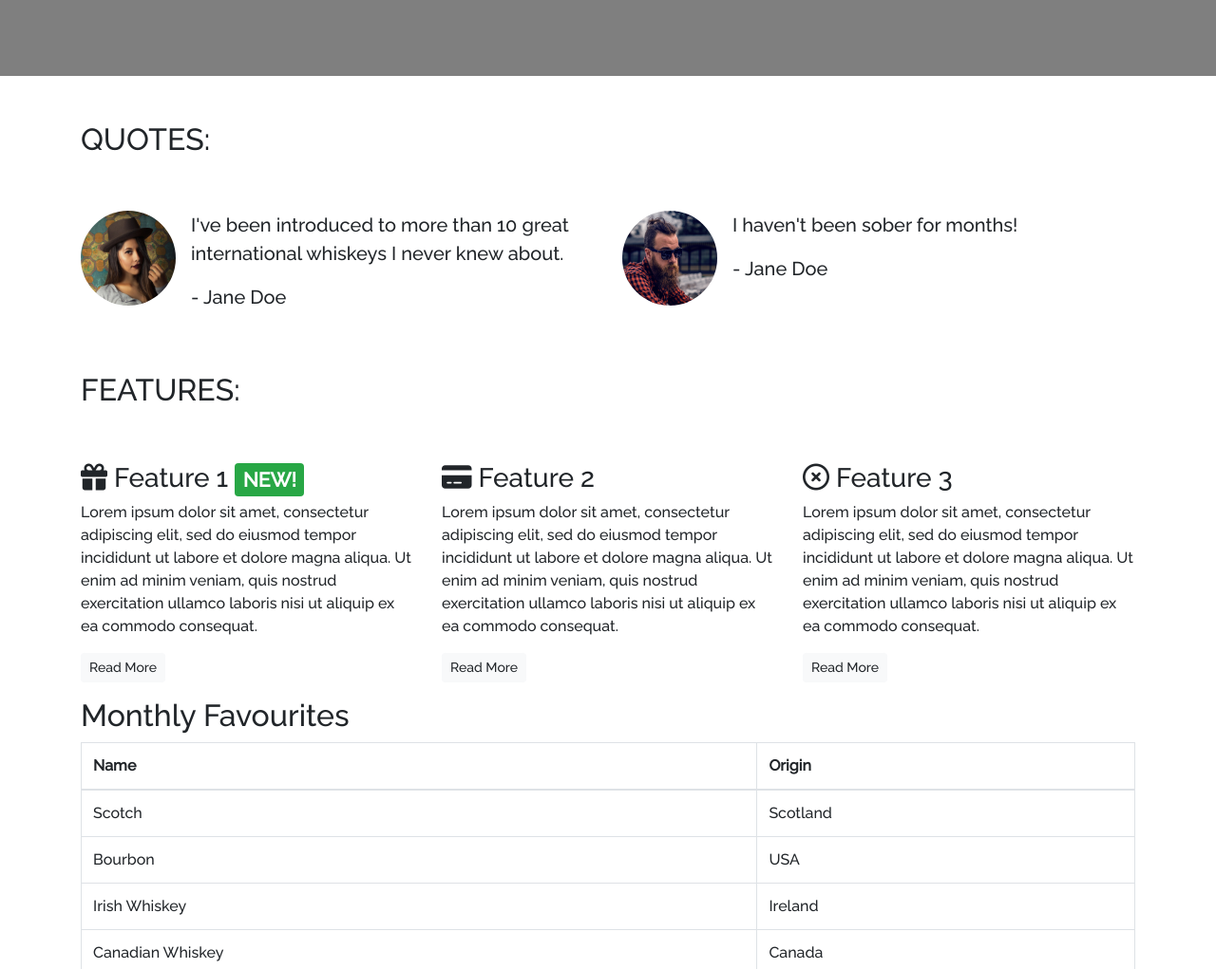
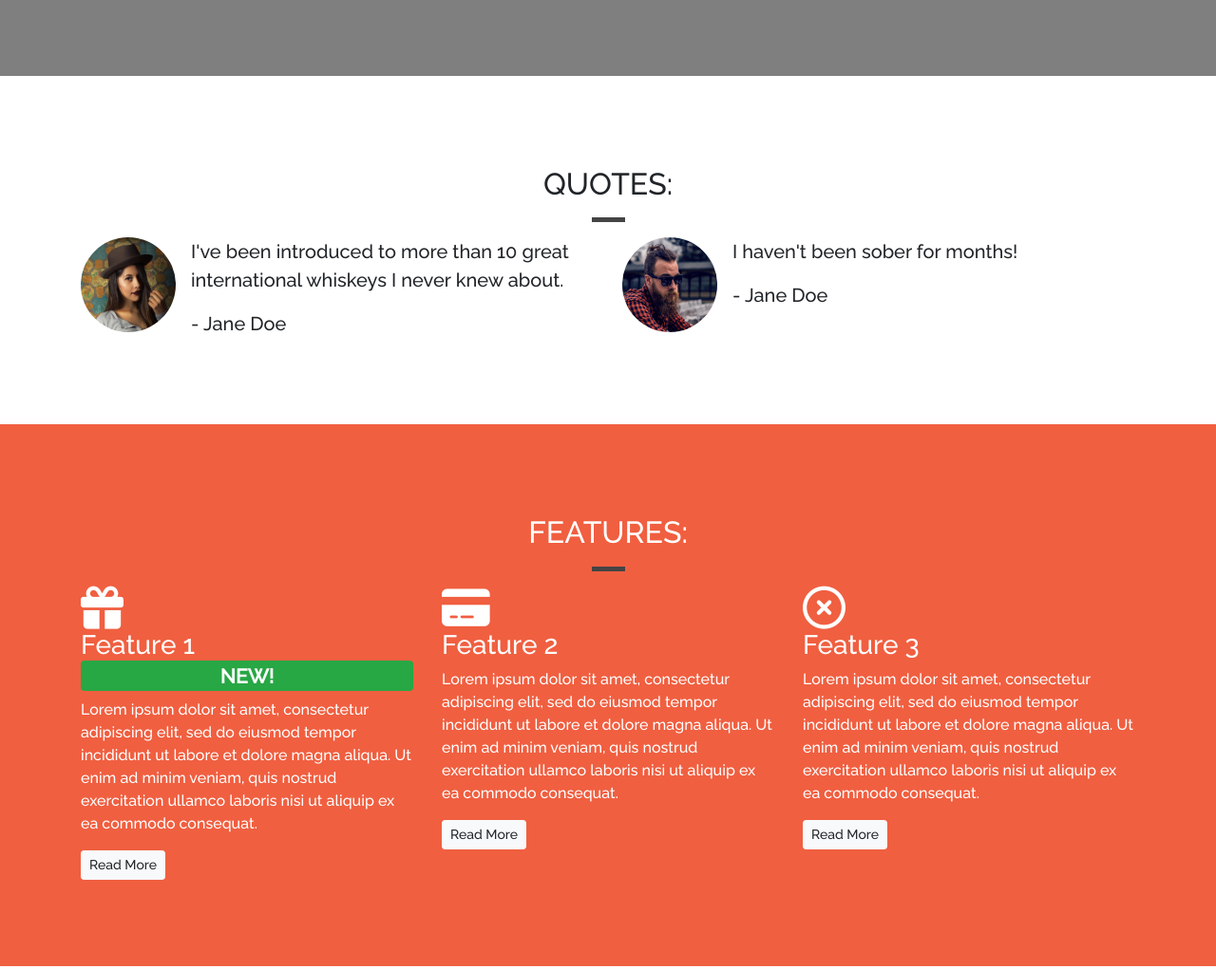
Before and after one commit to AmyB173/bootstrap-practice, a plain HTML site: page index.html in a window 1280 px wide. Shown: the part 720-1741 px from the top of the page at 95% size. Drawn offline with nearby package versions, Linux system fonts and the light colour scheme.

Commit message:
update styling to make it look more unique

```diff
--- a/css/style.css
+++ b/css/style.css
@@ -32,6 +32,18 @@ body {
 .container-features {}
 
 .container-monthlyfav {}
+
+.page-header {
+    margin-top: 20px;
+
+    text-align: center;
+
+    /* display: flex;
+
+    position: center;
+    justify-content: center; */
+
+}
 
  /*Navbar*/
 
@@ -91,6 +103,7 @@ body {
     width: 75px;
     height: 5px;
     border: 0;
+    background-color: #444;
 
 }
 .block-divider--orange {
@@ -99,6 +112,21 @@ body {
 
 .block-divider--short {
     width: 35px;
+}
+/*Content containers*/
+.content-container {
+    padding-top: 75px;
+    padding-bottom: 75px;
+
+}
+
+.container-wrapper {
+
+}
+
+.container-wrapper--red {
+    background-color: #f05f40;
+    color: white;
 }
 
  /*buttons*/
@@ -124,3 +152,7 @@ body {
     background-color: #ddb9b0;
     border-color: #dd8876;
  }
+
+ .features i {
+    font-size: 45px;
+ }
--- a/index.html
+++ b/index.html
@@ -66,13 +66,16 @@
             <div class="d-none d-md-block">
                 <p class="navbar-text my-auto mr-2"><i>Great whiskey delivered to your door!</i></p>
                 <a href="/login" class="btn btn--cta btn--red">Sign In / Sign Up</a>
+            </div>
         </nav>
     </div>
 
 
     <!-- /.callout -->
-    <div class="container-callout container-fluid">
-        <div class="opaque-overlay">
+
+<div class="container-wrapper">
+    <div class="container-fluid container-callout ">
+        <div class="opaque-overlay">&nbsp;</div>
             <div class="row">
                 <div class="col-12">
                     <section class="callout jumbotron text-center">
@@ -88,15 +91,15 @@
                     </section>
                 </div>
             </div>
-        </div>
     </div>
 
             <!-- Quotes -->
-    <div class="container container-quotes">
+    <div class="container container-quotes content-container">
         <section class="quotes">
             <div class="row">
-                <div class="col-12 my-5">
+                <div class="col-12 page-header">
                     <h2 class="text-uppercase">Quotes:</h2>
+                    <hr class="block-divider block-divider--short">
                 </div>
             </div>
             <div class="row">
@@ -129,34 +132,37 @@
             </div>
         </section>
     </div>
+</div>
             <!-- /.quotes -->
 
             <!-- Features -->
-    <div class="container container-features">
+<div class="container-wrapper container-wrapper--red">
+    <div class="container container-features content-container">
         <section class="features">
             <div class="row">
-                <div class="col-12 my-5">
+                <div class="col-12 page-header">
                     <h2 class="text-uppercase">Features:</h2>
+                    <hr class="block-divider block-divider--short">
                 </div>
             </div>
             <div class="row">
                 <div class="col-12 col-md-6 col-lg-4">
                     <div class="feature">
-                        <h3><i class="fa-solid fa-gift"></i> Feature 1 <span class="badge badge-success d-none d-sm-inline">NEW!</span></h3>
+                        <h3><i class="fa-solid fa-gift d-sm-block"></i> Feature 1 <span class="badge badge-success d-none d-sm-block">NEW!</span></h3>
                         <p>Lorem ipsum dolor sit amet, consectetur adipiscing elit, sed do eiusmod tempor incididunt ut labore et dolore magna aliqua. Ut enim ad minim veniam, quis nostrud exercitation ullamco laboris nisi ut aliquip ex ea commodo consequat.</p>
                     </div>
                     <p><a class="btn btn-sm btn-light" href="">Read More</a></p>
                 </div>
                 <div class="col-12 col-md-6 col-lg-4">
                     <div class="feature">
-                        <h3><i class="fa-solid fa-credit-card"></i> Feature 2</h3>
+                        <h3><i class="fa-solid fa-credit-card d-sm-block"></i> Feature 2</h3>
                         <p>Lorem ipsum dolor sit amet, consectetur adipiscing elit, sed do eiusmod tempor incididunt ut labore et dolore magna aliqua. Ut enim ad minim veniam, quis nostrud exercitation ullamco laboris nisi ut aliquip ex ea commodo consequat.</p>
                         <p><a class="btn btn-sm btn-light" href="">Read More</a></p>
                     </div>
                 </div>
                 <div class="col-12 d-md-none d-lg-block col-lg-4">
                     <div class="feature">
-                        <h3><i class="fa-regular fa-circle-xmark"></i> Feature 3</h3>
+                        <h3><i class="fa-regular fa-circle-xmark d-sm-block"></i> Feature 3</h3>
                         <p>Lorem ipsum dolor sit amet, consectetur adipiscing elit, sed do eiusmod tempor incididunt ut labore et dolore magna aliqua. Ut enim ad minim veniam, quis nostrud exercitation ullamco laboris nisi ut aliquip ex ea commodo consequat.</p>
                         <p><a class="btn btn-sm btn-light" href="">Read More</a></p>
                     </div>
@@ -164,11 +170,12 @@
             </div>
         </section>
     </div>
+</div>
             <!-- /.features -->
             <!-- Monthly favorites-->
     <div class="container container-monthlyfav">
         <section class="monthly-favorites">
-            <h2>Monthly Favourites</h2>
+            <h2 class="page-header">Monthly Favourites</h2>
             <table class="table table-hover table-bordered">
                 <thead>
                     <tr>
```
